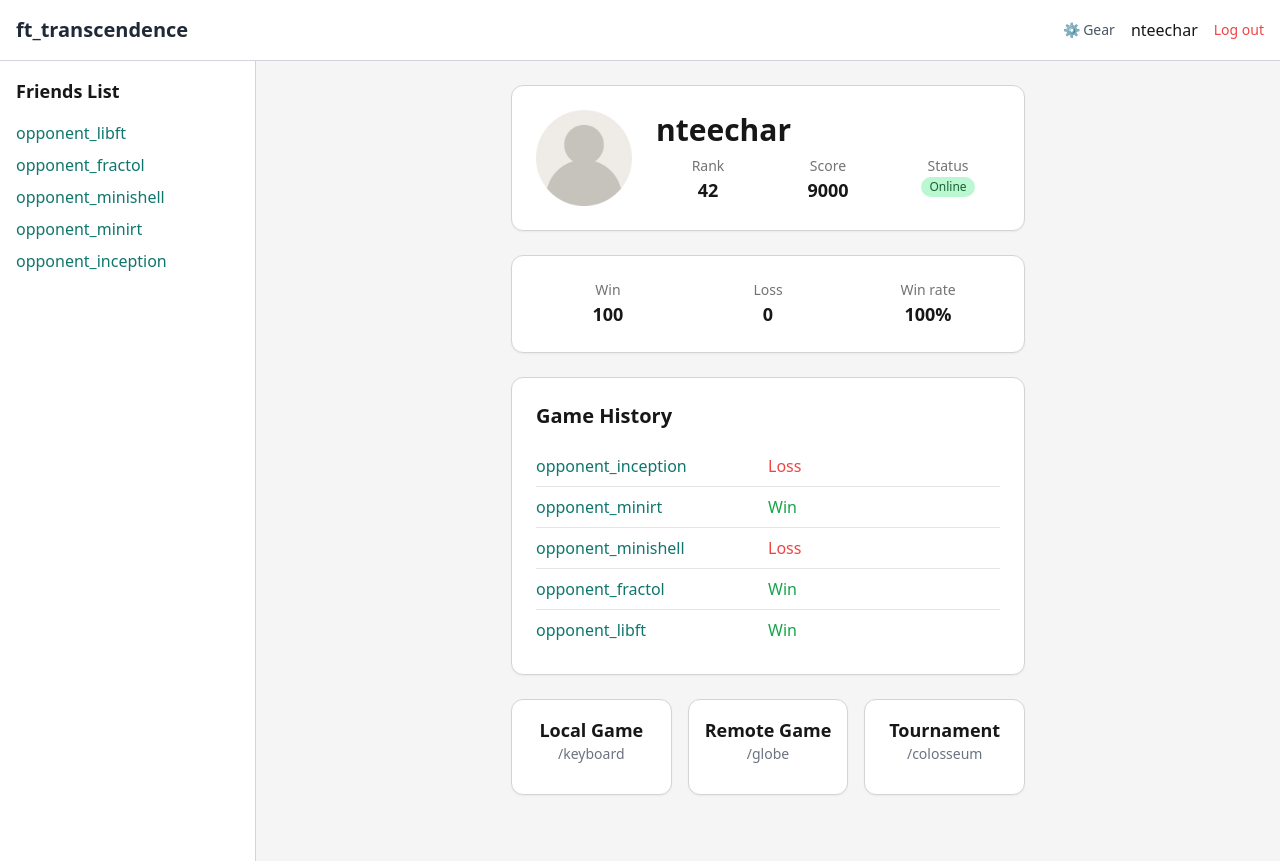
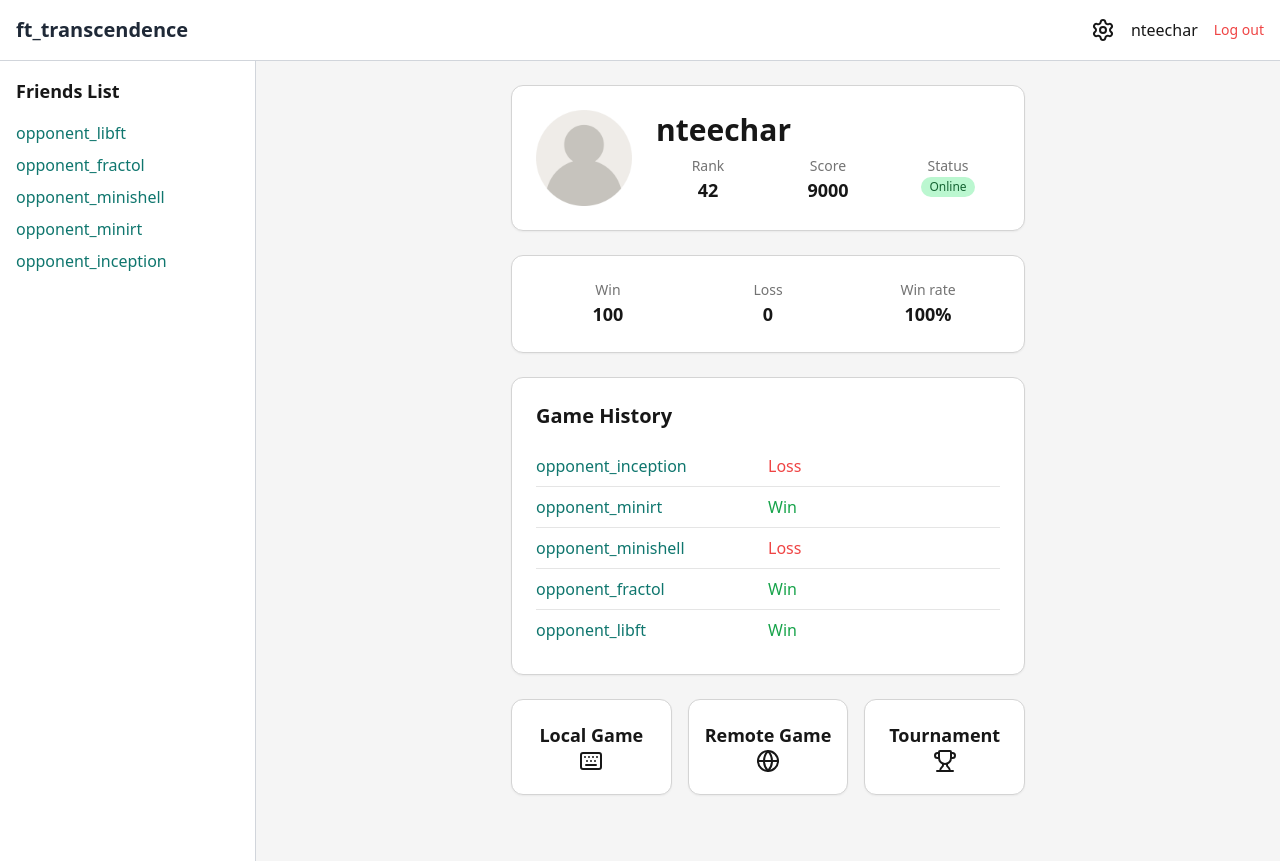
Before and after one commit to gunlnwza/frontend_draft, a website: page src/index.html in a window 1280 px wide. Drawn offline with nearby package versions, Linux system fonts and the light colour scheme; files that its build step writes are made by us from their sources.

Commit message:
Feat: add icons

```diff
--- a/src/index.html
+++ b/src/index.html
@@ -13,7 +13,7 @@
 
     <div class="flex items-center gap-4">
       <!-- setting -->
-      <p class="text-sm text-gray-600">⚙️ Gear</p>
+      <svg xmlns="http://www.w3.org/2000/svg" width="24" height="24" viewBox="0 0 24 24" fill="none" stroke="currentColor" stroke-width="2" stroke-linecap="round" stroke-linejoin="round" class="lucide lucide-settings-icon lucide-settings"><path d="M9.671 4.136a2.34 2.34 0 0 1 4.659 0 2.34 2.34 0 0 0 3.319 1.915 2.34 2.34 0 0 1 2.33 4.033 2.34 2.34 0 0 0 0 3.831 2.34 2.34 0 0 1-2.33 4.033 2.34 2.34 0 0 0-3.319 1.915 2.34 2.34 0 0 1-4.659 0 2.34 2.34 0 0 0-3.32-1.915 2.34 2.34 0 0 1-2.33-4.033 2.34 2.34 0 0 0 0-3.831A2.34 2.34 0 0 1 6.35 6.051a2.34 2.34 0 0 0 3.319-1.915"/><circle cx="12" cy="12" r="3"/></svg>
       <!-- user menu -->
       <p class="font-medium">nteechar</p>
       <!-- log out -->
@@ -103,20 +103,20 @@
         </div>
       </section>
 
-      <section class="grid grid-cols-1 sm:grid-cols-3 gap-4">
-        <div class="card h-24 text-center p-4 hover:bg-gray-100 transition cursor-pointer">
+      <section class="grid grid-cols-3 gap-4">
+        <div class="flex flex-col items-center justify-center card h-24 text-center p-4 hover:bg-gray-100 transition cursor-pointer">
           <p class="font-semibold text-lg">Local Game</p>
-          <p class="text-sm text-gray-500">/keyboard</p>
+          <svg xmlns="http://www.w3.org/2000/svg" width="24" height="24" viewBox="0 0 24 24" fill="none" stroke="currentColor" stroke-width="2" stroke-linecap="round" stroke-linejoin="round" class="lucide lucide-keyboard-icon lucide-keyboard"><path d="M10 8h.01"/><path d="M12 12h.01"/><path d="M14 8h.01"/><path d="M16 12h.01"/><path d="M18 8h.01"/><path d="M6 8h.01"/><path d="M7 16h10"/><path d="M8 12h.01"/><rect width="20" height="16" x="2" y="4" rx="2"/></svg>
         </div>
 
-        <div class="card h-24 text-center p-4 hover:bg-gray-100 transition cursor-pointer">
+        <div class="flex flex-col items-center justify-center card h-24 text-center p-4 hover:bg-gray-100 transition cursor-pointer">
           <p class="font-semibold text-lg">Remote Game</p>
-          <p class="text-sm text-gray-500">/globe</p>
+          <svg xmlns="http://www.w3.org/2000/svg" width="24" height="24" viewBox="0 0 24 24" fill="none" stroke="currentColor" stroke-width="2" stroke-linecap="round" stroke-linejoin="round" class="lucide lucide-globe-icon lucide-globe"><circle cx="12" cy="12" r="10"/><path d="M12 2a14.5 14.5 0 0 0 0 20 14.5 14.5 0 0 0 0-20"/><path d="M2 12h20"/></svg>
         </div>
 
-        <div class="card h-24 text-center p-4 hover:bg-gray-100 transition cursor-pointer">
+        <div class="flex flex-col items-center justify-center card h-24 text-center p-4 hover:bg-gray-100 transition cursor-pointer">
           <p class="font-semibold text-lg">Tournament</p>
-          <p class="text-sm text-gray-500">/colosseum</p>
+          <svg xmlns="http://www.w3.org/2000/svg" width="24" height="24" viewBox="0 0 24 24" fill="none" stroke="currentColor" stroke-width="2" stroke-linecap="round" stroke-linejoin="round" class="lucide lucide-trophy-icon lucide-trophy"><path d="M10 14.66v1.626a2 2 0 0 1-.976 1.696A5 5 0 0 0 7 21.978"/><path d="M14 14.66v1.626a2 2 0 0 0 .976 1.696A5 5 0 0 1 17 21.978"/><path d="M18 9h1.5a1 1 0 0 0 0-5H18"/><path d="M4 22h16"/><path d="M6 9a6 6 0 0 0 12 0V3a1 1 0 0 0-1-1H7a1 1 0 0 0-1 1z"/><path d="M6 9H4.5a1 1 0 0 1 0-5H6"/></svg>
         </div>
       </section>
 
```
